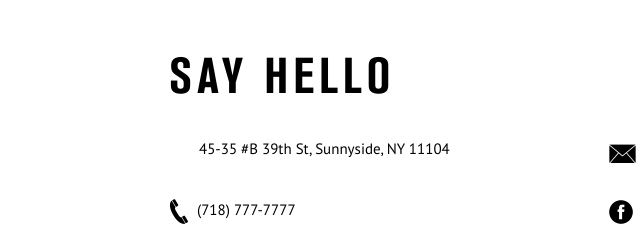
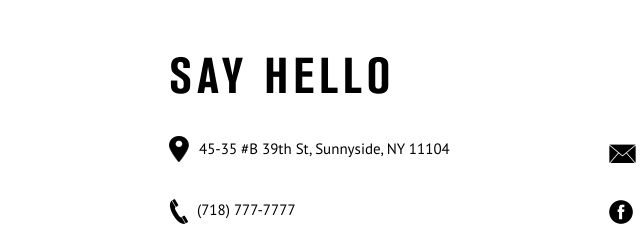
Before and after one commit to Sfektor/PrimeOne, a plain HTML site: page index.html in a window 1280 px wide. Shown: the part 1840-2080 px from the top of the page, 31-671 px from the left. Drawn offline with nearby package versions, Linux system fonts and the light colour scheme; the site is published under a folder, as on GitHub Pages, so addresses that start at the root find nothing.

Commit message:
Add files via upload

```diff
--- a/scss/style.scss
+++ b/scss/style.scss
@@ -711,7 +711,7 @@
 	&__location {
 		line-height: 177%;
 		padding-left: 30px;
-		background: url('/img/social/01.png') 0 0 no-repeat;
+		background: url('../img/social/01.png') 0 0 no-repeat;
 		a {
 			color: inherit;
 				&:hover {
```
Also changed, not shown: css/style.css.
